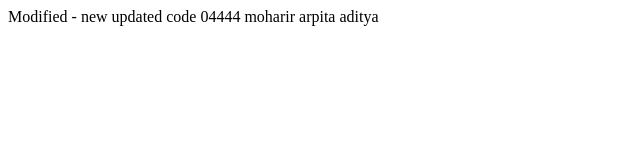
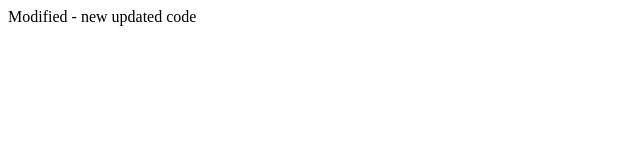
Before and after one commit to arpitamoharir/new, a plain HTML site: page index.html in a window 1280 px wide. Shown: the whole page, without its empty margins (0-640 px from the left). Drawn offline with Linux system fonts and the light colour scheme.

Commit message:
commit from dev2

```diff
--- a/index.html
+++ b/index.html
@@ -1,6 +1,6 @@
 <html>
 	<head></head>
 	<body>
-		Modified - new updated code 04444 moharir arpita aditya
+		Modified - new updated code
 	</body>
 </html>
```
